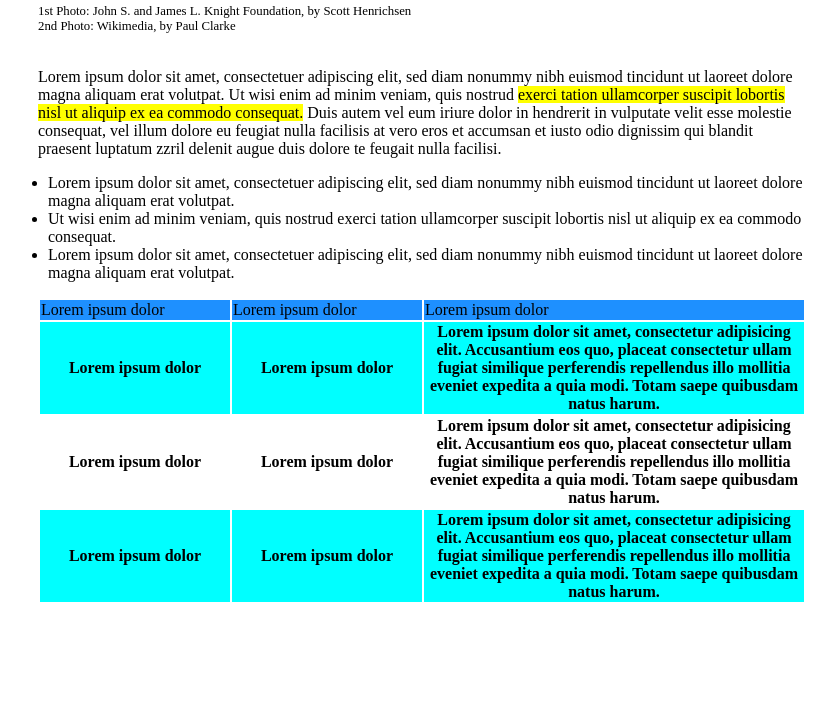
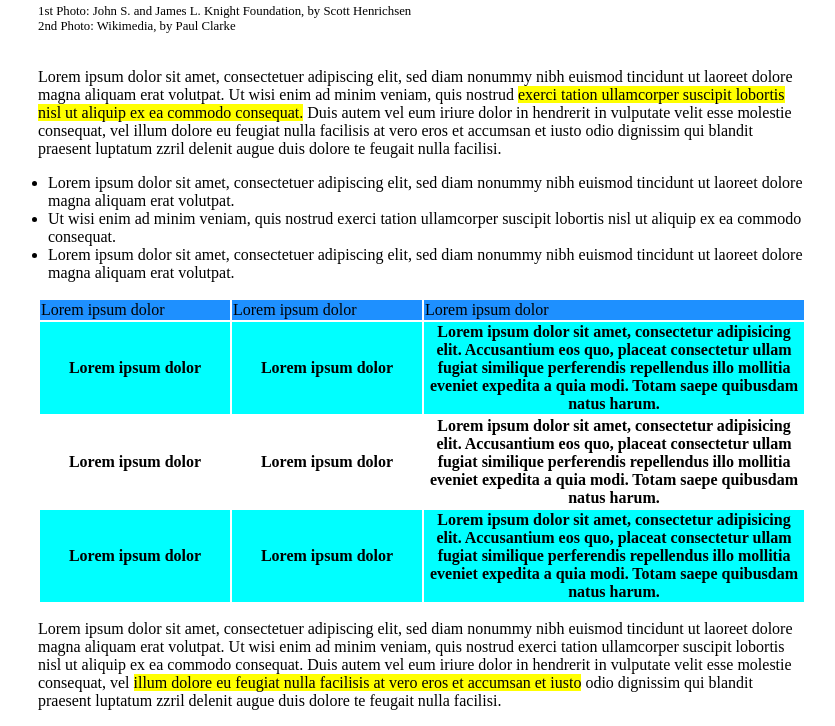
Before and after one commit to Stefano009/html-css-booleaner, a plain HTML site: page index.html in a window 1280 px wide. Shown: the part 1019-1745 px from the top of the page, without its empty margins (218-1053 px from the left). Before the commit the page ends 1623 px from the top, so only its background shows below. Drawn offline with Linux system fonts and the light colour scheme.

Commit message:
secondo lorem ipsum e fine main

```diff
--- a/css/style.css
+++ b/css/style.css
@@ -16,7 +16,7 @@ body{
     margin-bottom: 0;
 }
 .sfondogiallo{
-    background-color: yellow;
+    background-color: rgb(255, 255, 0);
 }
 #blu{
     color: #20A9E5;
--- a/index.html
+++ b/index.html
@@ -91,6 +91,13 @@
             </tbody>
         </table>
 
+        <!-- secondo lorem ipsum -->
+        <p>Lorem ipsum dolor sit amet, consectetuer adipiscing elit, sed diam nonummy nibh euismod tincidunt ut laoreet dolore magna aliquam erat volutpat. Ut wisi enim
+            ad minim veniam, quis nostrud exerci tation ullamcorper suscipit lobortis nisl ut aliquip ex ea commodo consequat. Duis autem vel eum iriure dolor in hendrerit in
+            vulputate velit esse molestie consequat, vel <span class="sfondogiallo">illum dolore eu feugiat nulla facilisis at vero eros et accumsan et iusto</span> odio dignissim qui blandit praesent luptatum
+            zzril delenit augue duis dolore te feugait nulla facilisi.</p>
+        <!-- /secondo lorem ipsum -->
+
 
     </main>
     <!-- /corpo della pagina -->
```
